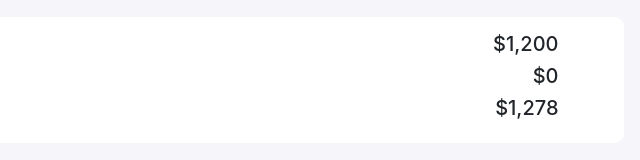
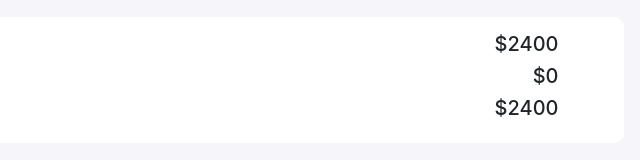
Before and after one commit to tawhidii/frontend-and-exploring-js, a plain HTML site: page shopping-cart/index.html in a window 1280 px wide. Both pictures are taken after a click on the button 853 px from the left and 242 px from the top of the page. Shown: the part 512-672 px from the top of the page, 464-1104 px from the left. Drawn offline with nearby package versions, Linux system fonts and the light colour scheme.

Commit message:
cart updated

```diff
--- a/shopping-cart/index.html
+++ b/shopping-cart/index.html
@@ -64,9 +64,9 @@
                      </div>
 
                      <div class="col-md-4 status">
-                        <h5>$1,200</h5>
+                        <h5>$<span id="subTotal">1200</span></h5>
                         <h5>$0</h5>
-                        <h5>$1,278</h5>
+                        <h5>$<span id="totalPay">1250</span></h5>
                      </div>
                   </div>
                </div>
--- a/shopping-cart/script.js
+++ b/shopping-cart/script.js
@@ -9,7 +9,6 @@ function plusMinus(plusId,minusId,itemValue,priceProduct) {
     const defaultValue = document.getElementById(itemValue).value
     let numberByOne = parseInt(defaultValue)
     let productPrice = document.getElementById(priceProduct).innerText
-    console.log(productPrice)
     // plus
     plusButton.addEventListener('click',()=>{
         numberByOne++
@@ -17,6 +16,12 @@ function plusMinus(plusId,minusId,itemValue,priceProduct) {
         document.getElementById(itemValue).value = numberByOne
         // increase product price
         document.getElementById(priceProduct).innerText = productPrice * numberByOne
+        let plusPrice = document.getElementById(priceProduct).innerText
+        let plusPriceNum = parseInt(plusPrice)
+        // sub total after plus
+        document.getElementById('subTotal').innerText = productPrice * numberByOne
+        // total after plus
+        document.getElementById('totalPay').innerText = productPrice * numberByOne
 
     })
 
@@ -26,4 +31,6 @@ function plusMinus(plusId,minusId,itemValue,priceProduct) {
         document.getElementById(itemValue).value = numberByOne
         document.getElementById(priceProduct).innerText = productPrice * numberByOne
     })
+
+
 }
```
